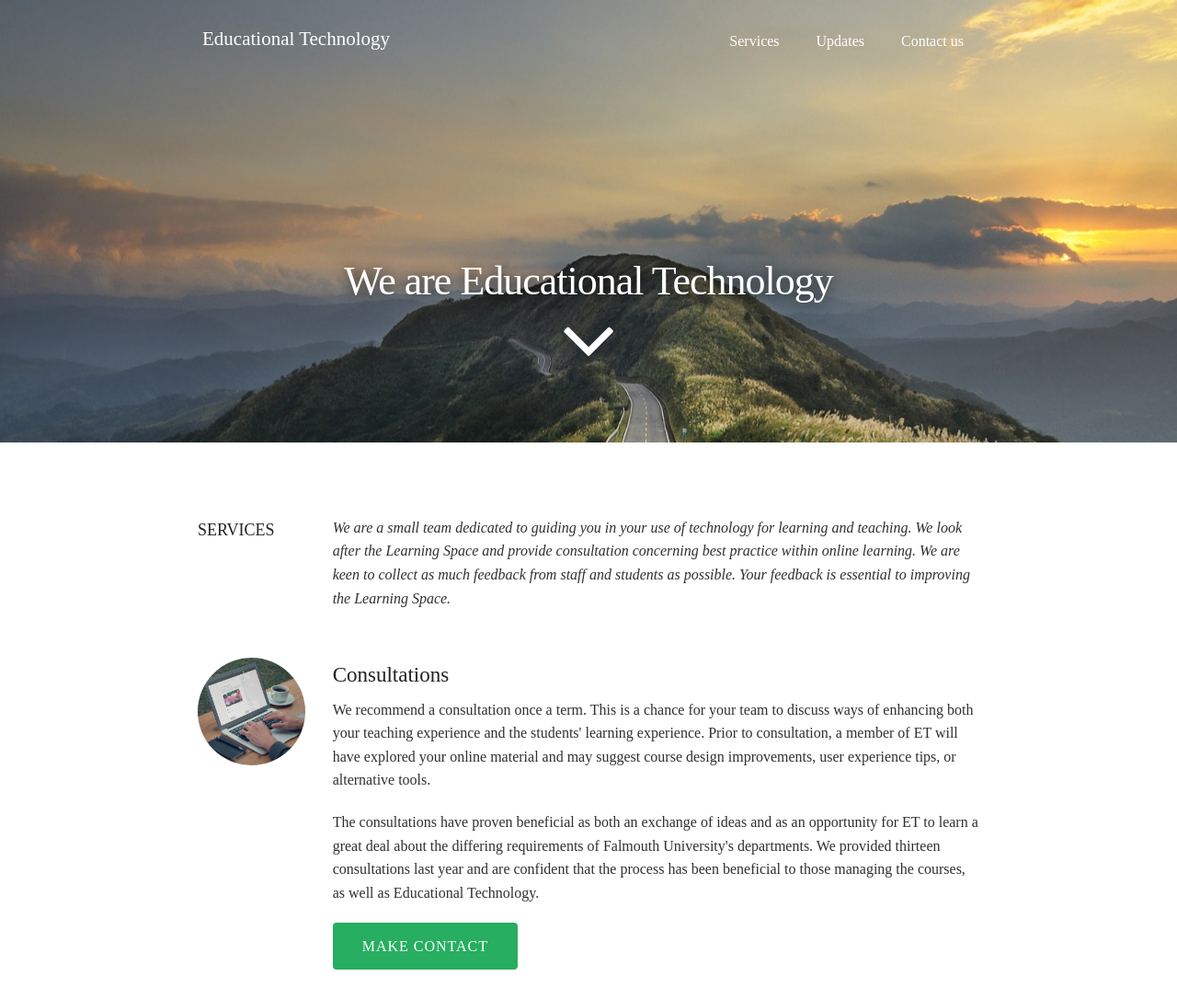
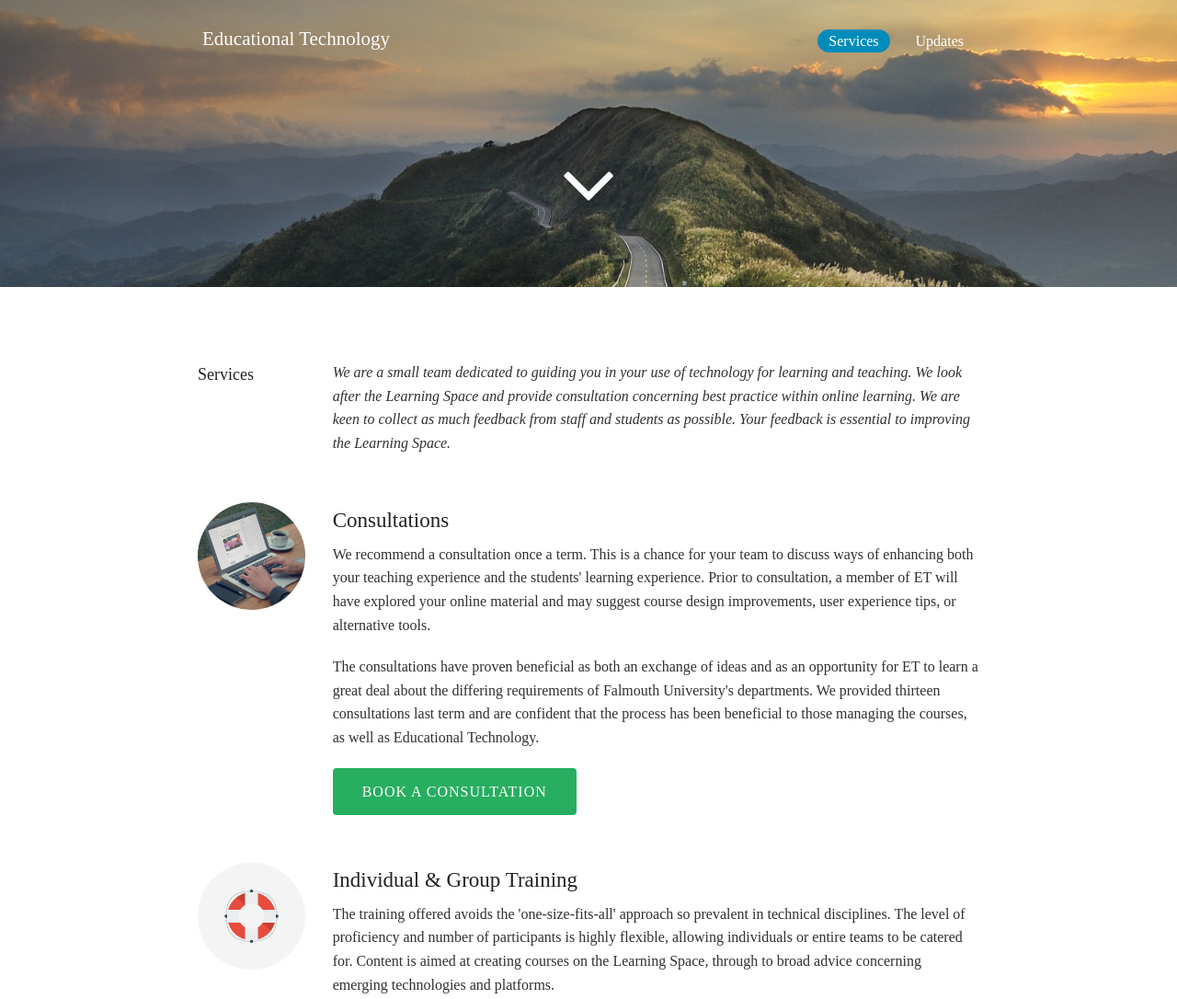
Before and after one commit to ucfalmouth/ETpage, a website: page newindex.html in a window 1280 px wide. Shown: the top 1086 px of the page at 92% size. Drawn offline with Linux system fonts and the light colour scheme.

Commit message:
head height update

```diff
--- a/newindex.html
+++ b/newindex.html
@@ -19,10 +19,10 @@
           <ul class="nav__menu">
             <!-- <li class="nav__menu-item-hidden"><a href="#masterheader">About us</a></li> -->
            <!--  <li class="nav__menu-item"><a href="#about">About us</a></li> -->
-            <li class="nav__menu-item"><a href="#services">Services</a></li>
+            <li class="nav__menu-item nav__menu-item--active"><a href="#services">Services</a></li>
             <!-- <li class="nav__menu-item"><a href="#feedback">Feedback</a></li> -->
             <li class="nav__menu-item"><a href="http://teamet.tumblr.com">Updates</a></li>
-            <li class="nav__menu-item"><a href="#contact">Contact us</a></li>
+            <!-- <li class="nav__menu-item"><a href="#contact">Contact us</a></li> -->
           </ul>
 
       </div>
@@ -31,7 +31,7 @@
     <div class="masterheader-wrapper">
       <div id="masterheader" class="masterheader">
         <div class="large-12 columns">
-          <h1 class="masterheader__header">We are Educational Technology</h1>
+          <!-- <h1 class="masterheader__header">We are Educational Technology</h1> -->
           <a class="masterheader__next-section-link" href="#about"><i class="fa fa-angle-down"></i></a>
         </div>
       </div>
@@ -94,7 +94,7 @@
           <li class="services-list__item">
 
               <div class="section-header__title" >
-                <h5>SERVICES</h5>
+                <h5>Services</h5>
               </div>
 
               <div class="section-header__desc">
@@ -201,7 +201,7 @@
               <div class="services-list__desc">
                 <h4>Consultations</h4>
                 <p>We recommend a consultation once a term. This is a chance for your team to discuss ways of enhancing both your teaching experience and the students' learning experience. Prior to consultation, a member of ET will have explored your online material and may suggest course design improvements, user experience tips, or alternative tools.</p>
-                <p>The consultations have proven beneficial as both an exchange of ideas and as an opportunity for ET to learn a great deal about the differing requirements of Falmouth University's departments. We provided thirteen consultations last year and are confident that the process has been beneficial to those managing the courses, as well as Educational Technology.</p>
+                <p>The consultations have proven beneficial as both an exchange of ideas and as an opportunity for ET to learn a great deal about the differing requirements of Falmouth University's departments. We provided thirteen consultations last term and are confident that the process has been beneficial to those managing the courses, as well as Educational Technology.</p>
 
                 <!--<ul class="services-list__bullets">
                   <li>This is why it is good</li>
@@ -212,7 +212,7 @@
                   <li>This is why it is good</li>
                 </ul>-->
 
-                <a class="rounded-button green-button" href="#contact">Make contact</a>
+                <a class="rounded-button green-button" href="#contact">Book a consultation</a>
 
               </div>
 
@@ -263,7 +263,7 @@
                   <li>This is why it is good</li>
                 </ul>-->
 
-                <a class="rounded-button green-button" href="#contact">Send us a message</a>
+                <a class="rounded-button green-button" href="#contact">Make contact</a>
 
               </div>
 
--- a/scss/app.scss
+++ b/scss/app.scss
@@ -100,6 +100,10 @@ $sans-serif: "calluna-sans";
 }
 
 body{
+    -webkit-font-smoothing: antialiased;
+    -moz-font-smoothing: antialiased;
+    -ms-font-smoothing: antialiased;
+    -o-font-smoothing: antialiased;
     font-family: $sans-serif;
     color: #303030;
 }
@@ -118,7 +122,7 @@ ul{
 }
 
 p{
-    font-weight: 300;
+    font-weight: 400;
 }
 
 
@@ -167,7 +171,7 @@ p{
     @include x-rem(padding, 0 0 0 0.75);
 
     a{
-        font-weight: 300;
+        font-weight: 400;
         @include x-rem(padding, 0.25 0.75);
          @include border-radius(400px);
          color: white;
@@ -186,7 +190,7 @@ p{
          @include border-radius(400px);
         background: $link-color;
         color: #fff;
-        font-weight: 300;
+        font-weight: 400;
     }
 
     a:hover{
@@ -214,10 +218,10 @@ p{
 
 .masterheader-wrapper{
     width: 100%;
-    @include x-rem(padding, 17 0 4 0);
+    @include x-rem(padding, 11 0 4 0);
     background: #f0f0f0;
     //background: #000 url('../img/mountain.jpg') no-repeat center -235px fixed;
-    background: #000 url('../img/mountain.jpg') no-repeat center -235px fixed;
+    background: #000 url('../img/mountain.jpg') no-repeat center -395px fixed;
 
 
 
@@ -598,8 +602,10 @@ p{
         @include x-rem(height, 10);
     }
     .section-header__title{
+
         @media (max-width: 700px) {
             width: 100%;
+
         }
     }
 }
@@ -610,6 +616,7 @@ p{
 }
 
 .section-contact__block{
+
     @include grid-column(4);
     //@include panel;
 
@@ -619,6 +626,12 @@ p{
 
     @media (max-width: 550px) {
         @include grid-column(12);
+    }
+
+    img{
+        @include border-radius(400px);
+        padding: 20px;
+        margin-top: -20px;
     }
 }
 
```
Also changed, not shown: stylesheets/app.css.
